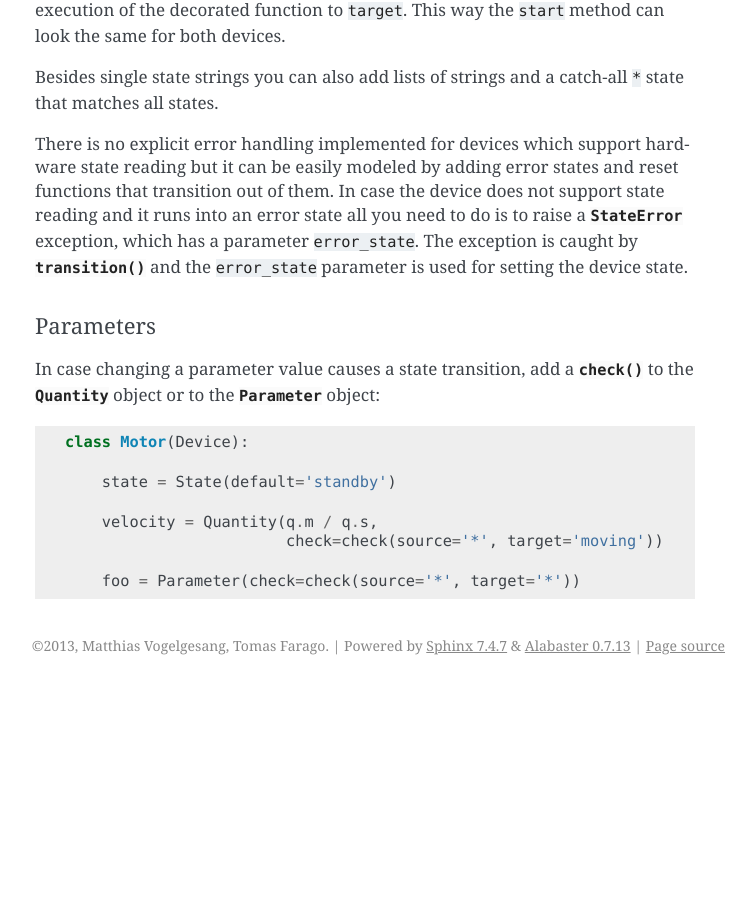
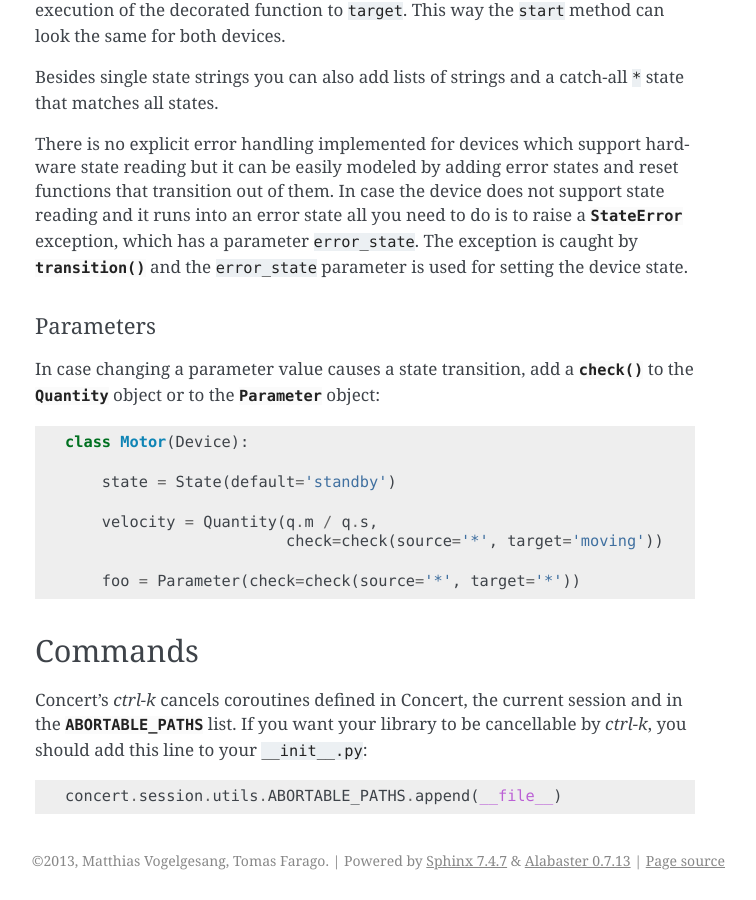
Before and after one commit to ufo-kit/concert, a Sphinx documentation site: the page built from docs/devel/tutorial.rst, in a window 1280 px wide and 900 px high, scrolled down 5710 px. Shown: the whole window, without its empty margins (385-1141 px from the left). Built offline with Sphinx 7.4.7, drawn with Linux system fonts in a browser that asks for light colours; before the commit the page ends 6395 px from its top, so only the background shows below that.

Commit message:
docs: document commands

```diff
--- a/docs/devel/tutorial.rst
+++ b/docs/devel/tutorial.rst
@@ -299,3 +299,13 @@ In case changing a parameter value causes a state transition, add a
                             check=check(source='*', target='moving'))
 
         foo = Parameter(check=check(source='*', target='*'))
+
+
+Commands
+========
+
+Concert's *ctrl-k* cancels coroutines defined in Concert, the current session
+and in the :data:`.ABORTABLE_PATHS` list. If you want your library to be
+cancellable by *ctrl-k*, you should add this line to your ``__init__.py``::
+
+    concert.session.utils.ABORTABLE_PATHS.append(__file__)
```
